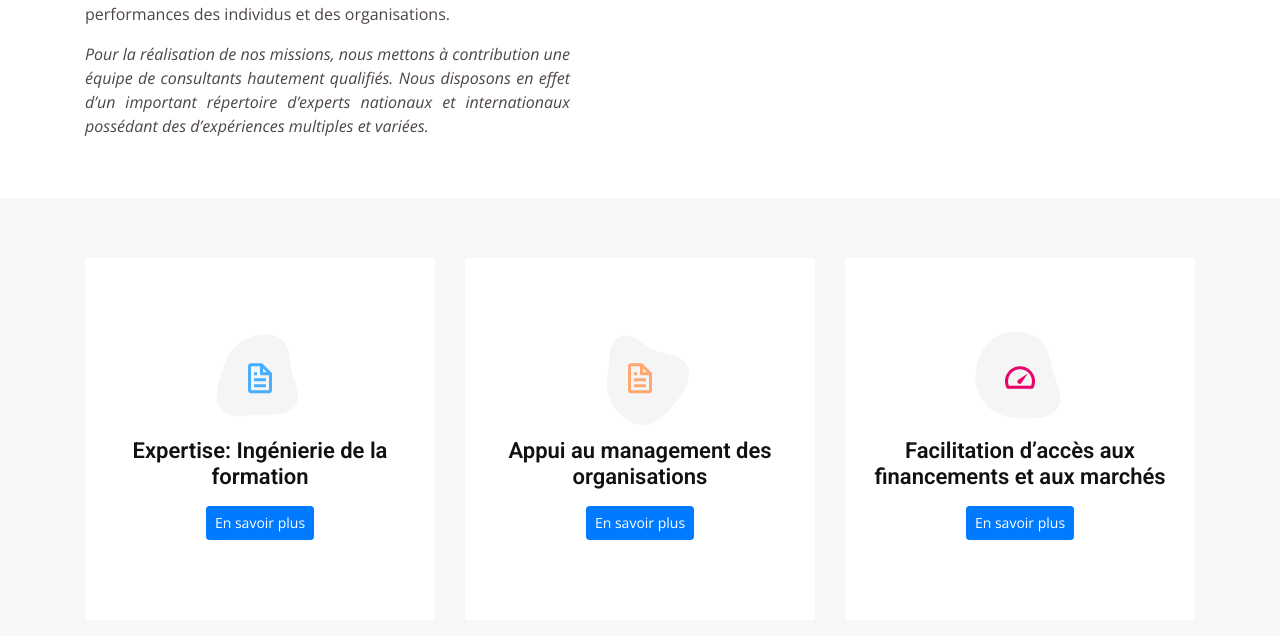
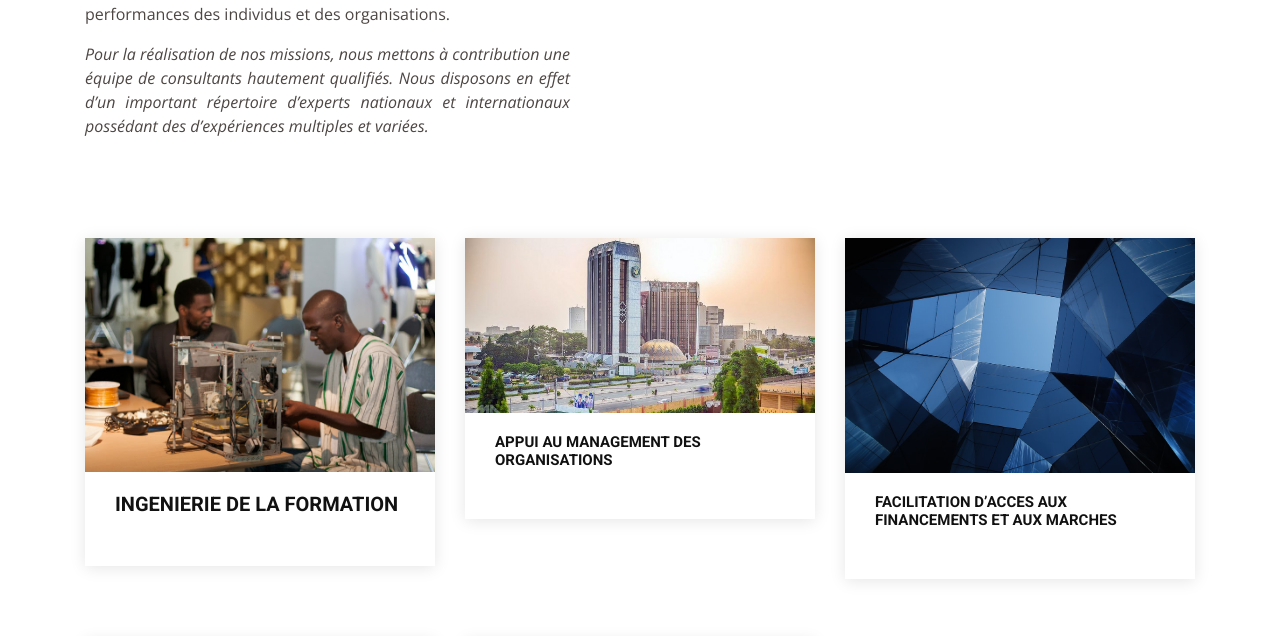
Before and after one commit to donkyni/jgkec, a Django app: page /expertise/ in a window 1280 px wide. Shown: the part 411-1047 px from the top of the page. Run offline with Django 3.2, Linux system fonts and the light colour scheme; some libraries are stand-ins or nearby versions.

Commit message:
expertise second section

```diff
--- a/cabinet/templates/expertise/expertise.html
+++ b/cabinet/templates/expertise/expertise.html
@@ -48,6 +48,7 @@ active
             <h3 style="font-size:30px">
                 Explorez nos domaines d'expertise
             </h3>
+
             <ul style="font-weight:700">
                 <li><i class="ri-check-double-line"></i> <a style="color:black;text-decoration:none" href="{% url 'ingenierie' %}">Ingénierie de la formation </a></li>
                 <li><i class="ri-check-double-line"></i> <a style="color:black;text-decoration:none" href="{% url 'management' %}">Appui au management des organisations</a></li>
@@ -61,80 +62,67 @@ active
       </div>
     </section><!-- End About Us Section -->
 
-<!-- ======= Services Section ======= -->
-    <section id="services" class="services section-bg">
-      <div class="container" data-aos="fade-up">
 
+    <!-- ======= Blog Section ======= -->
+    <section id="blog" class="blog">
+      <div class="container">
         <div class="row">
-          <div class="col-lg-4 col-md-6 d-flex align-items-stretch" data-aos="zoom-in" data-aos-delay="100">
-            <div class="icon-box iconbox-blue">
-              <div class="icon">
-                <svg width="100" height="100" viewBox="0 0 600 600" xmlns="http://www.w3.org/2000/svg">
-                  <path stroke="none" stroke-width="0" fill="#f5f5f5" d="M300,521.0016835830174C376.1290562159157,517.8887921683347,466.0731472004068,529.7835943286574,510.70327084640275,468.03025145048787C554.3714126377745,407.6079735673963,508.03601936045806,328.9844924480964,491.2728898941984,256.3432110539036C474.5976632858925,184.082847569629,479.9380746630129,96.60480741107993,416.23090153303,58.64404602377083C348.86323505073057,18.502131276798302,261.93793281208167,40.57373210992963,193.5410806939664,78.93577620505333C130.42746243093433,114.334589627462,98.30271207620316,179.96522072025542,76.75703585869454,249.04625023123273C51.97151888228291,328.5150500222984,13.704378332031375,421.85034740162234,66.52175969318436,486.19268352777647C119.04800174914682,550.1803526380478,217.28368757567262,524.383925680826,300,521.0016835830174"></path>
-                </svg>
-                <i class="bx bx-file"></i>
+
+          <div class="col-lg-4 entries">
+            <article class="entry" data-aos="fade-up">
+              <div class="entry-img">
+                <img src="{% static 'cabinet/assets/img/ingenierie.jpg' %}" alt="" class="img-fluid">
               </div>
-              <h4><a href="javascript:void(0)">Expertise: Ingénierie de la formation</a></h4>
-              <p class="btn btn-sm btn-primary"><a style="color:#fff" href="{% url 'ingenierie' %}">En savoir plus</a></p>
-            </div>
+              <h3 style="font-size:20px" class="entry-title">
+                <a href="javascript:void(0)">INGENIERIE DE LA FORMATION</a>
+              </h3>
+            </article>
           </div>
-
-          <div class="col-lg-4 col-md-6 d-flex align-items-stretch mt-4 mt-md-0" data-aos="zoom-in" data-aos-delay="200">
-            <div class="icon-box iconbox-orange ">
-              <div class="icon">
-                <svg width="100" height="100" viewBox="0 0 600 600" xmlns="http://www.w3.org/2000/svg">
-                  <path stroke="none" stroke-width="0" fill="#f5f5f5" d="M300,582.0697525312426C382.5290701553225,586.8405444964366,449.9789794690241,525.3245884688669,502.5850820975895,461.55621195738473C556.606425686781,396.0723002908107,615.8543463187945,314.28637112970534,586.6730223649479,234.56875336149918C558.9533121215079,158.8439757836574,454.9685369536778,164.00468322053177,381.49747125262974,130.76875717737553C312.15926192815925,99.40240125094834,248.97055460311594,18.661163978235184,179.8680185752513,50.54337015887873C110.5421016452524,82.52863877960104,119.82277516462835,180.83849132639028,109.12597500060166,256.43424936330496C100.08760227029461,320.3096726198365,92.17705696193138,384.0621239912766,124.79988738764834,439.7174275375508C164.83382741302287,508.01625554203684,220.96474134820875,577.5009287672846,300,582.0697525312426"></path>
-                </svg>
-                <i class="bx bx-file"></i>
+          <div class="col-lg-4 entries">
+            <article class="entry" data-aos="fade-up">
+              <div class="entry-img">
+                <img src="{% static 'cabinet/assets/img/management.jpg' %}" alt="" class="img-fluid">
               </div>
-              <h4><a href="javascript:void(0)">Appui au management des organisations</a></h4>
-              <p class="btn btn-sm btn-primary"><a style="color:#fff" href="{% url 'management' %}">En savoir plus</a></p>
-            </div>
+              <h3 style="font-size:15px" class="entry-title">
+                <a href="javascript:void(0)">APPUI AU MANAGEMENT DES ORGANISATIONS</a>
+              </h3>
+            </article>
           </div>
-
-          <div class="col-lg-4 col-md-6 d-flex align-items-stretch mt-4 mt-lg-0" data-aos="zoom-in" data-aos-delay="300">
-            <div class="icon-box iconbox-pink">
-              <div class="icon">
-                <svg width="100" height="100" viewBox="0 0 600 600" xmlns="http://www.w3.org/2000/svg">
-                  <path stroke="none" stroke-width="0" fill="#f5f5f5" d="M300,541.5067337569781C382.14930387511276,545.0595476570109,479.8736841581634,548.3450877840088,526.4010558755058,480.5488172755941C571.5218469581645,414.80211281144784,517.5187510058486,332.0715597781072,496.52539010469104,255.14436215662573C477.37192572678356,184.95920475031193,473.57363656557914,105.61284051026155,413.0603344069578,65.22779650032875C343.27470386102294,18.654635553484475,251.2091493199835,5.337323636656869,175.0934190732945,40.62881213300186C97.87086631185822,76.43348514350839,51.98124368387456,156.15599469081315,36.44837278890362,239.84606092416172C21.716077023791087,319.22268207091537,43.775223500013084,401.1760424656574,96.891909868211,461.97329694683043C147.22146801428983,519.5804099606455,223.5754009179313,538.201503339737,300,541.5067337569781"></path>
-                </svg>
-                <i class="bx bx-tachometer"></i>
+          <div class="col-lg-4 entries">
+            <article class="entry" data-aos="fade-up">
+              <div class="entry-img">
+                <img src="{% static 'cabinet/assets/img/photo-1462556791646-c201b8241a94 (1).jfif' %}" alt="" class="img-fluid">
               </div>
-              <h4><a href="javascript:void(0)">Facilitation d’accès aux financements et aux marchés</a></h4>
-              <p class="btn btn-sm btn-primary"><a style="color:#fff" href="{% url 'finance' %}">En savoir plus</a></p>
-            </div>
+              <h3 style="font-size:15px" class="entry-title">
+                <a href="javascript:void(0)">FACILITATION D’ACCES AUX FINANCEMENTS ET AUX MARCHES</a>
+              </h3>
+            </article>
           </div>
-
-          <div class="col-lg-4 col-md-6 d-flex align-items-stretch mt-4" data-aos="zoom-in" data-aos-delay="100">
-            <div class="icon-box iconbox-yellow">
-              <div class="icon">
-                <svg width="100" height="100" viewBox="0 0 600 600" xmlns="http://www.w3.org/2000/svg">
-                  <path stroke="none" stroke-width="0" fill="#f5f5f5" d="M300,503.46388370962813C374.79870501325706,506.71871716319447,464.8034551963731,527.1746412648533,510.4981551193396,467.86667711651364C555.9287308511215,408.9015244558933,512.6030010748507,327.5744911775523,490.211057578863,256.5855673507754C471.097692560561,195.9906835881958,447.69079081568157,138.11976852964426,395.19560036434837,102.3242989838813C329.3053358748298,57.3949838291264,248.02791733380457,8.279543830951368,175.87071277845988,42.242879143198664C103.41431057327972,76.34704239035025,93.79494320519305,170.9812938413882,81.28167332365135,250.07896920659033C70.17666984294237,320.27484674793965,64.84698225790005,396.69656628748305,111.28512138212992,450.4950937839243C156.20124167950087,502.5303643271138,231.32542653798444,500.4755392045468,300,503.46388370962813"></path>
-                </svg>
-                <i class="bx bx-layer"></i>
+          <div class="col-lg-4 entries">
+            <article class="entry" data-aos="fade-up">
+              <div class="entry-img">
+                <img src="{% static 'cabinet/assets/img/5371hr_-592x296-1476455405.jpg' %}" alt="" class="img-fluid">
               </div>
-              <h4><a href="javascript:void(0)">Décentralisation / Dévéloppement économique local</a></h4>
-              <p class="btn btn-sm btn-primary"><a style="color:#fff" href="{% url 'developpement' %}">En savoir plus</a></p>
-            </div>
+              <h3 style="font-size:16px" class="entry-title">
+                <a href="javascript:void(0)">DECENTRALISATION / DEVELOPPEMENT ECONOMIQUE LOCAL</a>
+              </h3>
+            </article>
           </div>
-
-          <div class="col-lg-4 col-md-6 d-flex align-items-stretch mt-4" data-aos="zoom-in" data-aos-delay="200">
-            <div class="icon-box iconbox-teal">
-              <div class="icon">
-                <svg width="100" height="100" viewBox="0 0 600 600" xmlns="http://www.w3.org/2000/svg">
-                  <path stroke="none" stroke-width="0" fill="#f5f5f5" d="M300,532.3542879108572C369.38199826031484,532.3153073249985,429.10787420159085,491.63046689027357,474.5244479745417,439.17860296908856C522.8885846962883,383.3225815378663,569.1668002868075,314.3205725914397,550.7432151929288,242.7694973846089C532.6665558377875,172.5657663291529,456.2379748765914,142.6223662098291,390.3689995646985,112.34683881706744C326.66090330228417,83.06452184765237,258.84405631176094,53.51806209861945,193.32584062364296,78.48882559362697C121.61183558270385,105.82097193414197,62.805066853699245,167.19869350419734,48.57481801355237,242.6138429142374C34.843463184063346,315.3850353017275,76.69343916112496,383.4422959591041,125.22947124332185,439.3748458443577C170.7312796277747,491.8107796887764,230.57421082200815,532.3932930995766,300,532.3542879108572"></path>
-                </svg>
-                <i class="bx bx-arch"></i>
+          <div class="col-lg-4 entries">
+            <article class="entry" data-aos="fade-up">
+              <div class="entry-img">
+                <img src="{% static 'cabinet/assets/img/insertion.png' %}" alt="" class="img-fluid">
               </div>
-              <h4><a href="javascript:void(0)">Insertion professionnelle / Emploi des jeunes</a></h4>
-              <p class="btn btn-sm btn-primary"><a style="color:#fff" href="{% url 'insertion' %}">En savoir plus</a></p>
-            </div>
+              <h3 style="font-size:15px" class="entry-title">
+                <a href="javascript:void(0)">INSERTION PROFESSIONNELLE / EMPLOI DES JEUNES</a>
+              </h3>
+            </article>
           </div>
 
         </div>
+      </div>
+    </section><!-- End Blog Section -->
 
-      </div>
-    </section><!-- End Services Section -->
 
   </main><!-- End #main -->
 {% endblock %}
```
